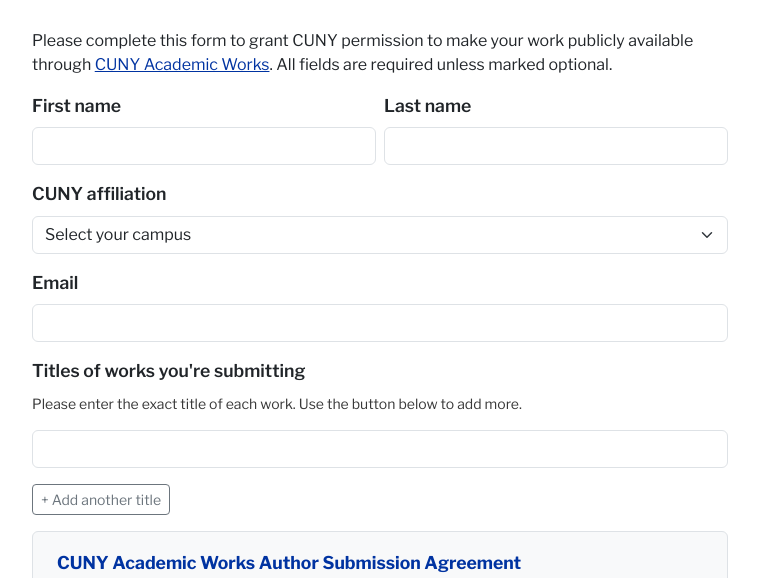
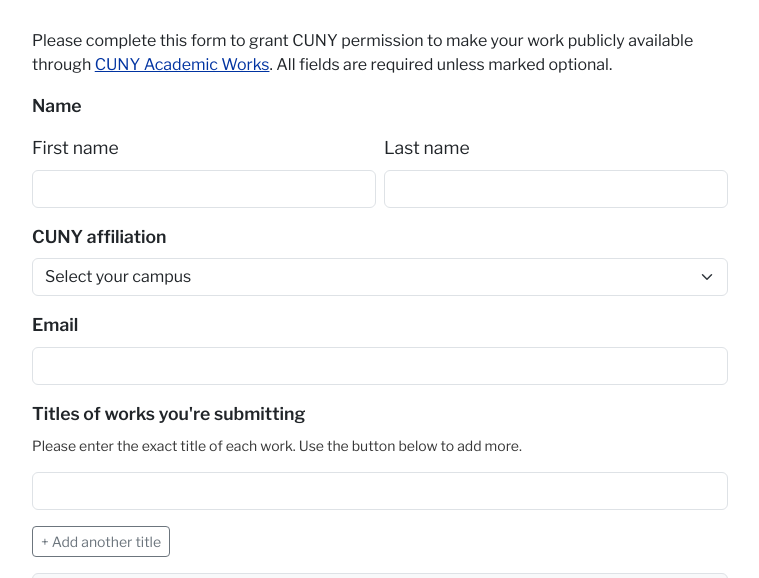
Before and after one commit to cuny-libraries/caw-forms, a website: page agreement.html in a window 1280 px wide. Shown: the part 179-757 px from the top of the page, without its empty margins (260-1019 px from the left). Drawn offline with nearby package versions, Linux system fonts and the light colour scheme.

Commit message:
Group first/last name fields into a Name fieldset

```diff
--- a/agreement.html
+++ b/agreement.html
@@ -35,18 +35,21 @@
 
 		<form action="https://docs.google.com/forms/d/e/1FAIpQLSeqtY0YXDIJ3FBTh1NnptO5mb5m_3YHeUTJyBB2c0VZYgOHuA/formResponse" method="POST" id="agreement_form" target="hidden_iframe" novalidate>
 
-			<div class="row g-2 mb-3">
+			<fieldset class="mb-3">
+				<legend class="form-label fw-semibold">Name</legend>
+				<div class="row g-2">
 					<div class="col-md-6">
-					<label for="entry.1081683254" class="form-label fw-semibold">First name</label>
+						<label for="entry.1081683254" class="form-label">First name</label>
 						<input type="text" class="form-control" id="entry.1081683254" name="entry.1081683254" required autocomplete="given-name" aria-describedby="first-name-error">
 						<div id="first-name-error" class="invalid-feedback">Please enter your first name.</div>
 					</div>
 					<div class="col-md-6">
-					<label for="entry.164963422" class="form-label fw-semibold">Last name</label>
+						<label for="entry.164963422" class="form-label">Last name</label>
 						<input type="text" class="form-control" id="entry.164963422" name="entry.164963422" required autocomplete="family-name" aria-describedby="last-name-error">
 						<div id="last-name-error" class="invalid-feedback">Please enter your last name.</div>
 					</div>
 				</div>
+			</fieldset>
 
 			<div class="mb-3">
 				<label for="entry.619701435" class="form-label fw-semibold">CUNY affiliation</label>
```
Lines whose indentation alone changed are shown as unchanged.
